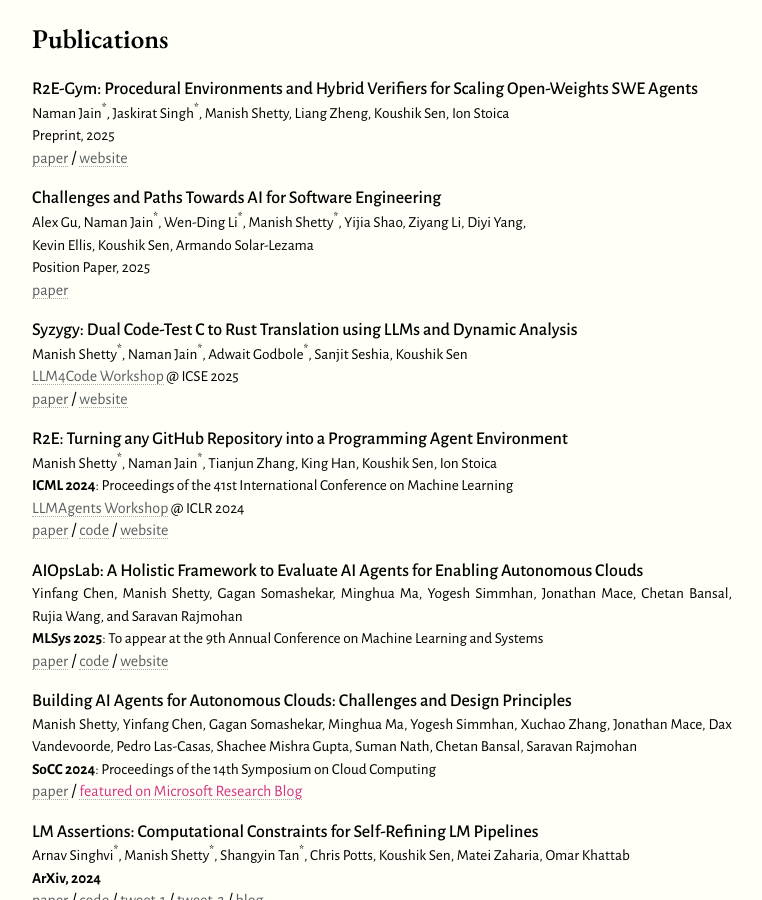
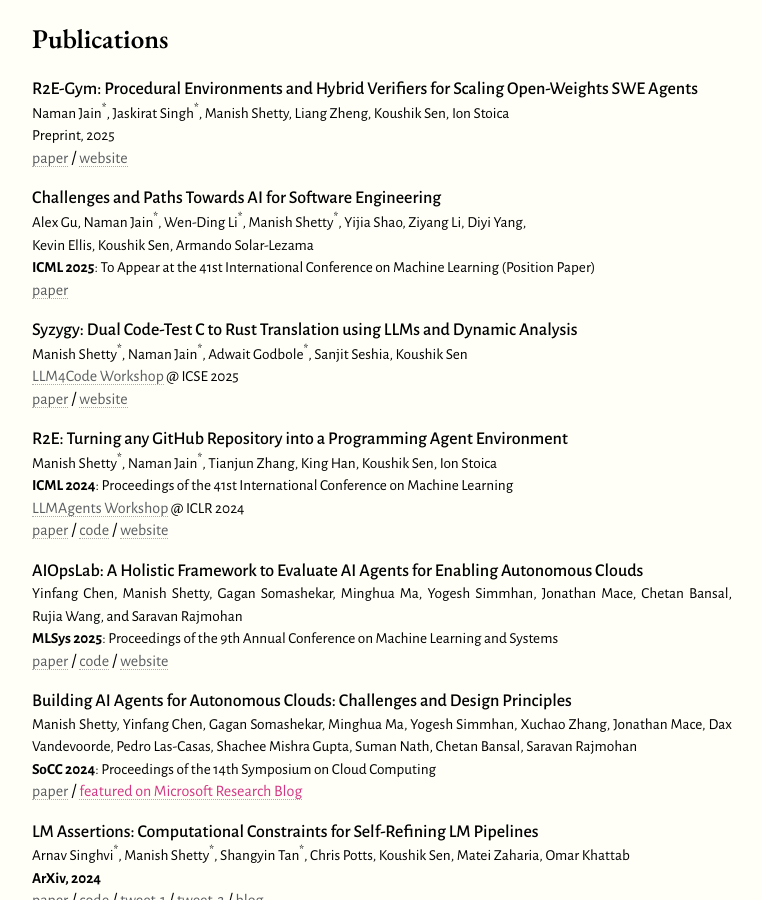
Before and after one commit to manishshettym/manishshettym.github.io, a Jekyll site: the page built from index.md, in a window 1280 px wide and 900 px high, scrolled down 633 px. Shown: the whole window, without its empty margins (258-1020 px from the left). Built offline with Jekyll 4.4.1, drawn with Linux system fonts in a browser that asks for light colours.

Commit message:
Update pubs.md

```diff
--- a/_includes/pubs.md
+++ b/_includes/pubs.md
@@ -10,7 +10,7 @@ Preprint, 2025 </span> <br>
 <span style="font-size:85%">
 Alex Gu, Naman Jain<sup>*</sup>, Wen-Ding Li<sup>*</sup>, Manish Shetty<sup>*</sup>, Yijia Shao, Ziyang Li, Diyi Yang, <br>
 Kevin Ellis, Koushik Sen, Armando Solar-Lezama<br>
-Position Paper, 2025 </span> <br>
+**ICML 2025**: To Appear at the 41st International Conference on Machine Learning (Position Paper)<br>
 <a href="https://tinyurl.com/ai4code">paper</a>
 
 
@@ -33,7 +33,7 @@ Manish Shetty<sup>*</sup>, Naman Jain<sup>*</sup>, Tianjun Zhang, King Han, Kous
 
 <span class="pubtitle">AIOpsLab: A Holistic Framework to Evaluate AI Agents for Enabling Autonomous Clouds</span> <br>
 <span style="font-size:85%"> Yinfang Chen, Manish Shetty, Gagan Somashekar, Minghua Ma, Yogesh Simmhan, Jonathan Mace, Chetan Bansal, Rujia Wang, and Saravan Rajmohan <br>
-**MLSys 2025**: To appear at the 9th Annual Conference on Machine Learning and Systems </span> <br>
+**MLSys 2025**: Proceedings of the 9th Annual Conference on Machine Learning and Systems </span> <br>
 <a href="https://www.microsoft.com/en-us/research/uploads/prod/2024/10/arxiv_AIOpsLab.pdf">paper</a> /
 <a href="https://github.com/microsoft/AIOpsLab">code</a> /
 <a href="https://microsoft.github.io/AIOpsLab/">website</a>
```
